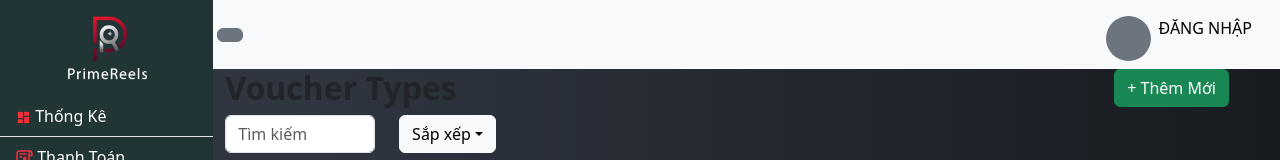
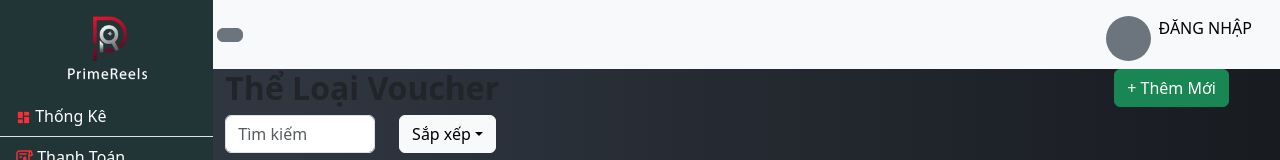
Before and after one commit to anhThu15/PrimeReels, a Next.js app in the folder frontend/: page /administration/voucherType in a window 1280 px wide. Shown: the top 160 px of the page. Built offline with nearby package versions, Linux system fonts and the light colour scheme; no server answers.

Commit message:
update thể loại voucher

```diff
--- a/frontend/src/app/administration/voucherType/page.jsx
+++ b/frontend/src/app/administration/voucherType/page.jsx
@@ -127,7 +127,7 @@ export default function VoucherType() {
     return (
         <div className="container-fluid">
             <div className="row">
-                <h2 className="col fw-bold">Voucher Types</h2>
+                <h2 className="col fw-bold">Thể Loại Voucher</h2>
                 <div className="col-2">
                     <button type="button" className="btn btn-success" data-bs-toggle="modal" data-bs-target="#addVoucherModal">
                         + Thêm Mới
```
